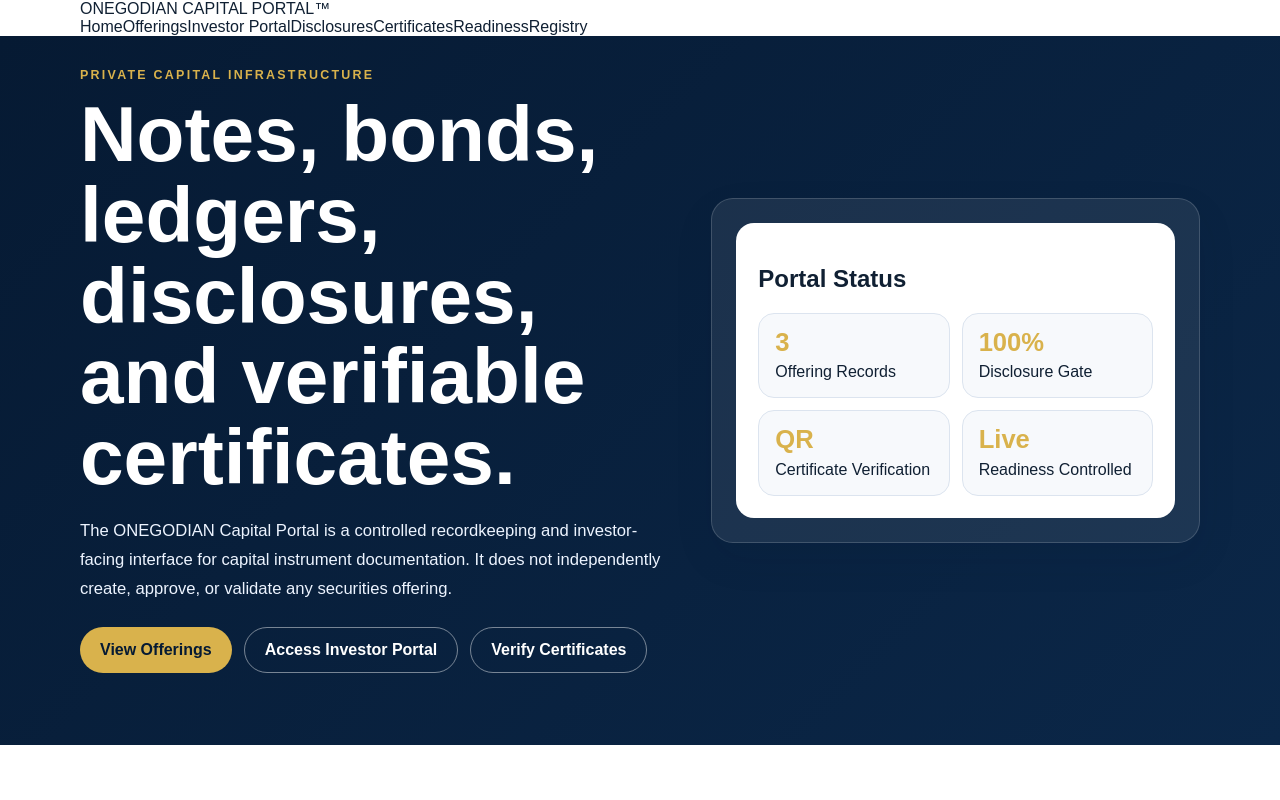
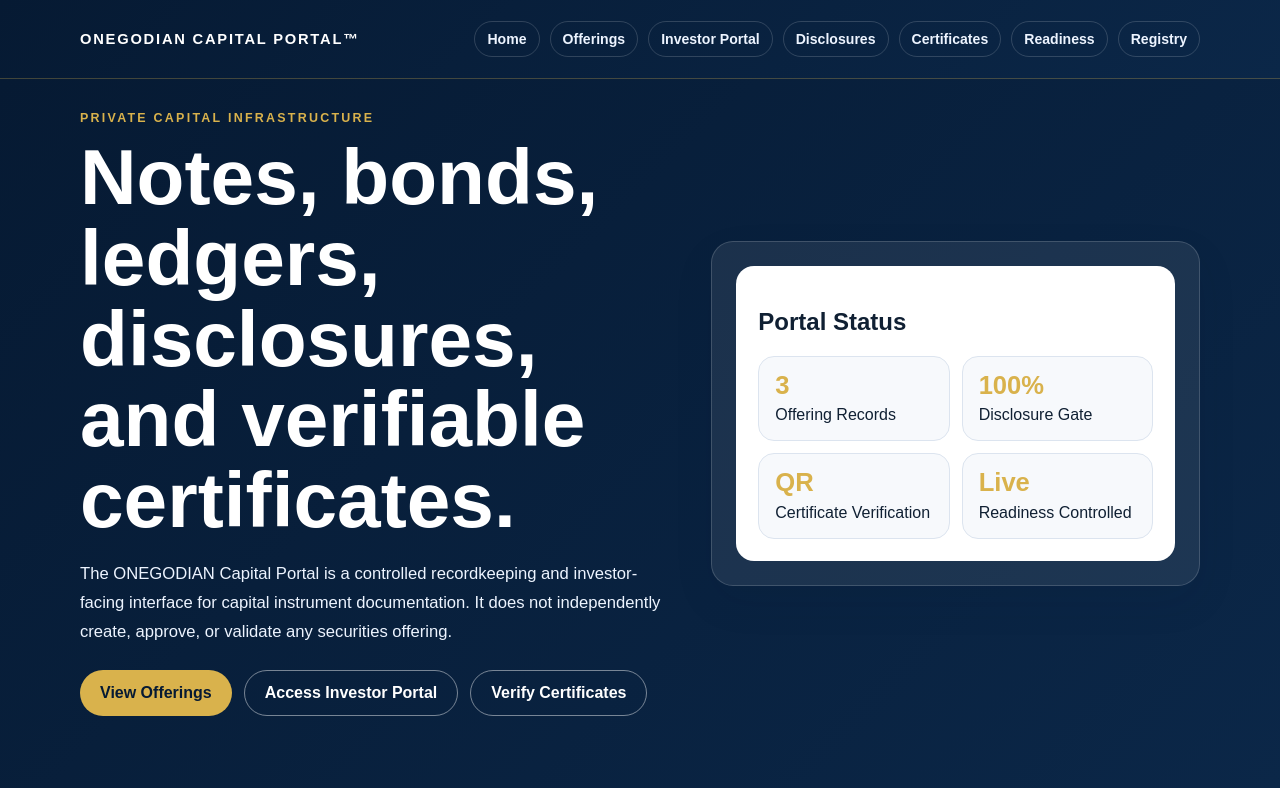
Before and after one commit to ohi-stack/onegodian-capital-web, a Next.js app: page / in a window 1280 px wide. Shown: the top 800 px of the page. Built offline with nearby package versions, Linux system fonts and the light colour scheme; no server answers.

Commit message:
Add Capital navigation global styles

```diff
--- a/app/globals.css
+++ b/app/globals.css
@@ -37,6 +37,57 @@
 .wrap {
   width: min(1120px, calc(100% - 32px));
   margin: 0 auto;
+}
+
+.capitalNav {
+  background: linear-gradient(135deg, var(--navy), var(--navy-2));
+  border-bottom: 1px solid rgba(217, 178, 76, 0.28);
+  color: var(--white);
+  position: sticky;
+  top: 0;
+  z-index: 50;
+}
+
+.capitalNavInner {
+  align-items: center;
+  display: grid;
+  gap: 18px;
+  grid-template-columns: minmax(240px, auto) minmax(0, 1fr);
+  min-height: 78px;
+}
+
+.capitalBrand {
+  color: var(--white);
+  font-size: 0.92rem;
+  font-weight: 900;
+  letter-spacing: 0.12em;
+  text-transform: uppercase;
+  white-space: nowrap;
+}
+
+.capitalLinks {
+  align-items: center;
+  display: flex;
+  flex-wrap: wrap;
+  gap: 10px;
+  justify-content: flex-end;
+}
+
+.capitalLinks a {
+  border: 1px solid rgba(255, 255, 255, 0.16);
+  border-radius: 999px;
+  color: #edf4ff;
+  font-size: 0.88rem;
+  font-weight: 700;
+  line-height: 1;
+  padding: 10px 12px;
+}
+
+.capitalLinks a:hover,
+.capitalLinks a:focus-visible {
+  border-color: rgba(217, 178, 76, 0.75);
+  color: var(--gold);
+  outline: none;
 }
 
 .hero {
@@ -286,17 +337,27 @@
 }
 
 @media (max-width: 980px) {
+  .capitalNavInner,
   .nav {
     grid-template-columns: 1fr;
-    margin-bottom: 48px;
   }
 
+  .capitalNavInner {
+    padding: 16px 0;
+  }
+
+  .capitalBrand,
   .brand {
     text-align: center;
   }
 
+  .capitalLinks,
   .links {
     justify-content: center;
+  }
+
+  .nav {
+    margin-bottom: 48px;
   }
 
   .heroGrid {
@@ -320,12 +381,14 @@
     width: min(100% - 28px, 1120px);
   }
 
+  .capitalLinks,
   .links {
     display: grid;
     grid-template-columns: repeat(2, minmax(0, 1fr));
     width: 100%;
   }
 
+  .capitalLinks a,
   .links a {
     padding: 11px 8px;
     text-align: center;
```
